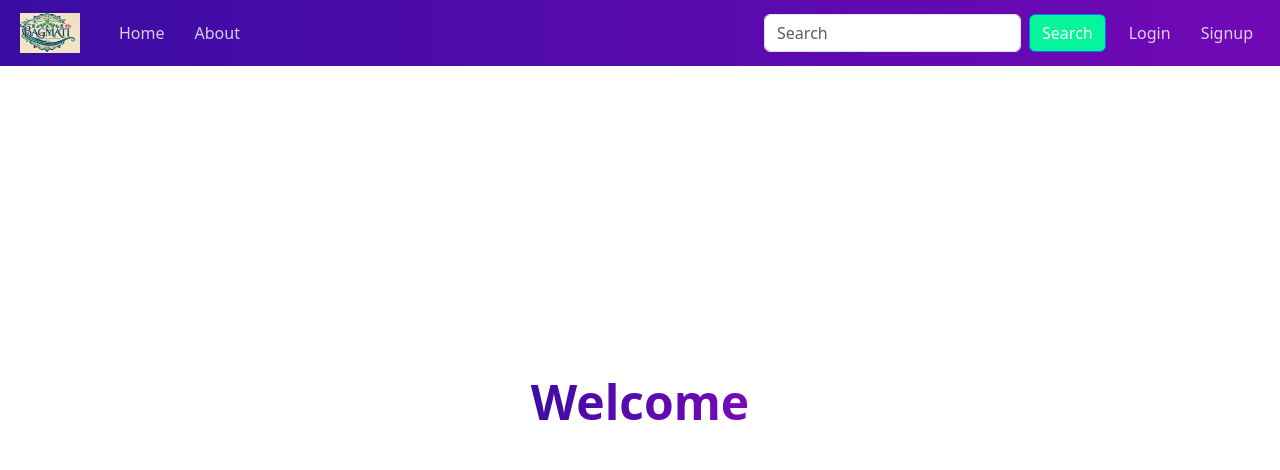
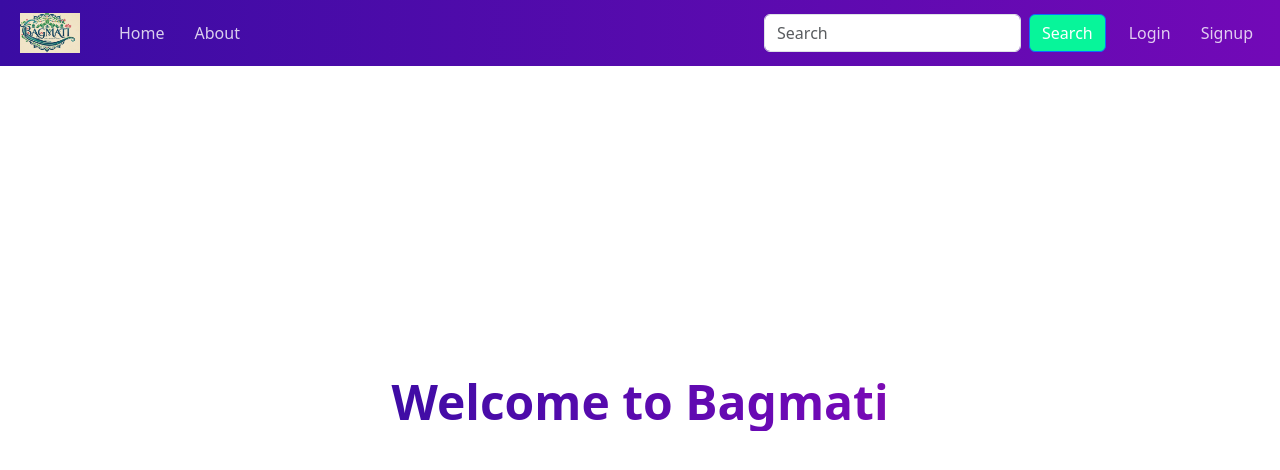
Before and after one commit to Nikhil-Magar/ecommerce-app, a React (Create React App) app: page / in a window 1280 px wide. Shown: the top 470 px of the page. Built offline with nearby package versions, Linux system fonts and the light colour scheme.

Commit message:
small tweaks and changes2

```diff
--- a/src/App.js
+++ b/src/App.js
@@ -5,7 +5,7 @@
   return (
     <>
       <Header />
-    </>
+  </>
   );
 }
 
--- a/src/components/Header.js
+++ b/src/components/Header.js
@@ -5,7 +5,7 @@
 import Signup from '../pages/Signup';
 import Home from '../pages/Home';
 import Welcome from '../pages/Welcome';
-import { Routes, Route } from "react-router-dom";
+import { Routes, Route, Navigate } from "react-router-dom";
 
 export default function Header() {
   return (
@@ -17,6 +17,7 @@
         <Route path="/about" element={<About />} />
         <Route path="/login" element={<Login />} />
         <Route path="/signup" element={<Signup />} />
+        <Route path="*" element={<Navigate to="/" replace />} />
       </Routes>
     </>
   );
--- a/src/pages/Welcome.js
+++ b/src/pages/Welcome.js
@@ -5,7 +5,7 @@
   return (
     <>
       <div className="welcome-container">
-         <h1 className="animated-title">Welcome</h1>
+         <h1 className="animated-title">Welcome to Bagmati</h1>
       </div>
     </>
   )
```
